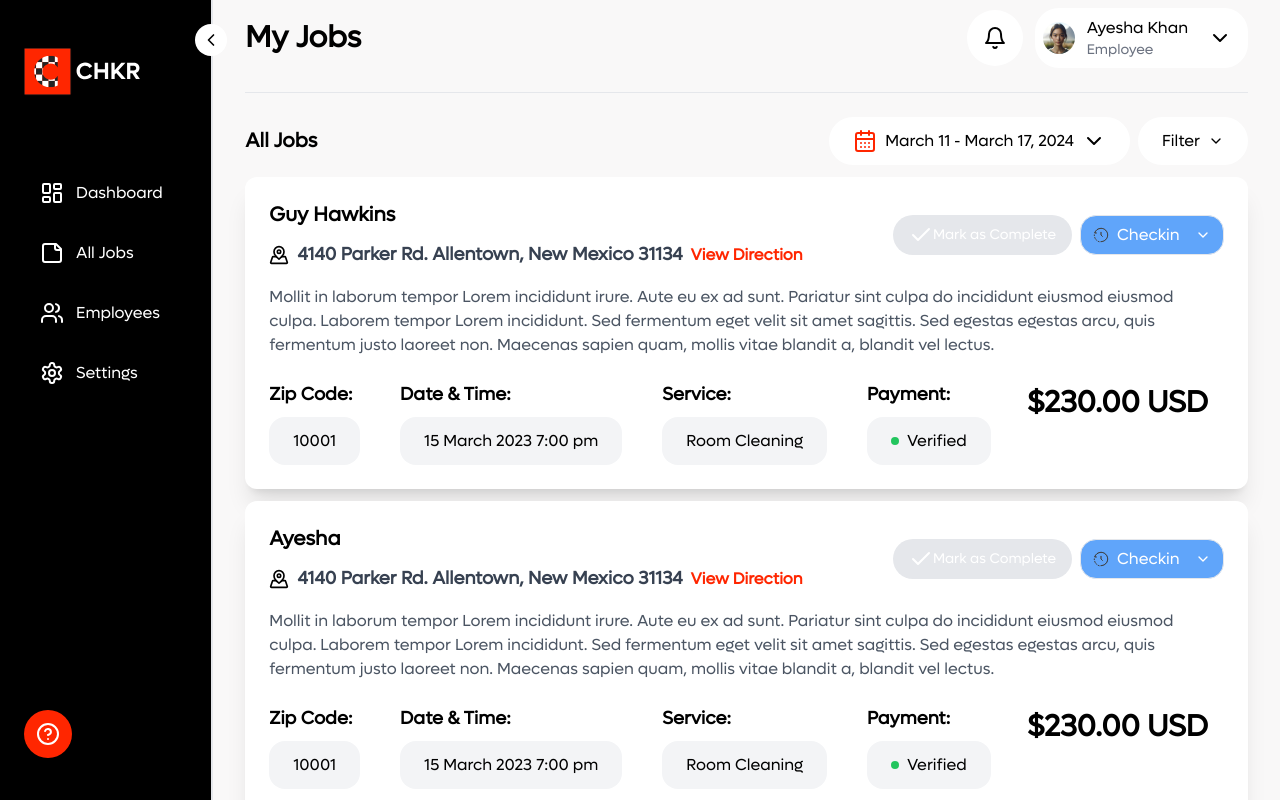
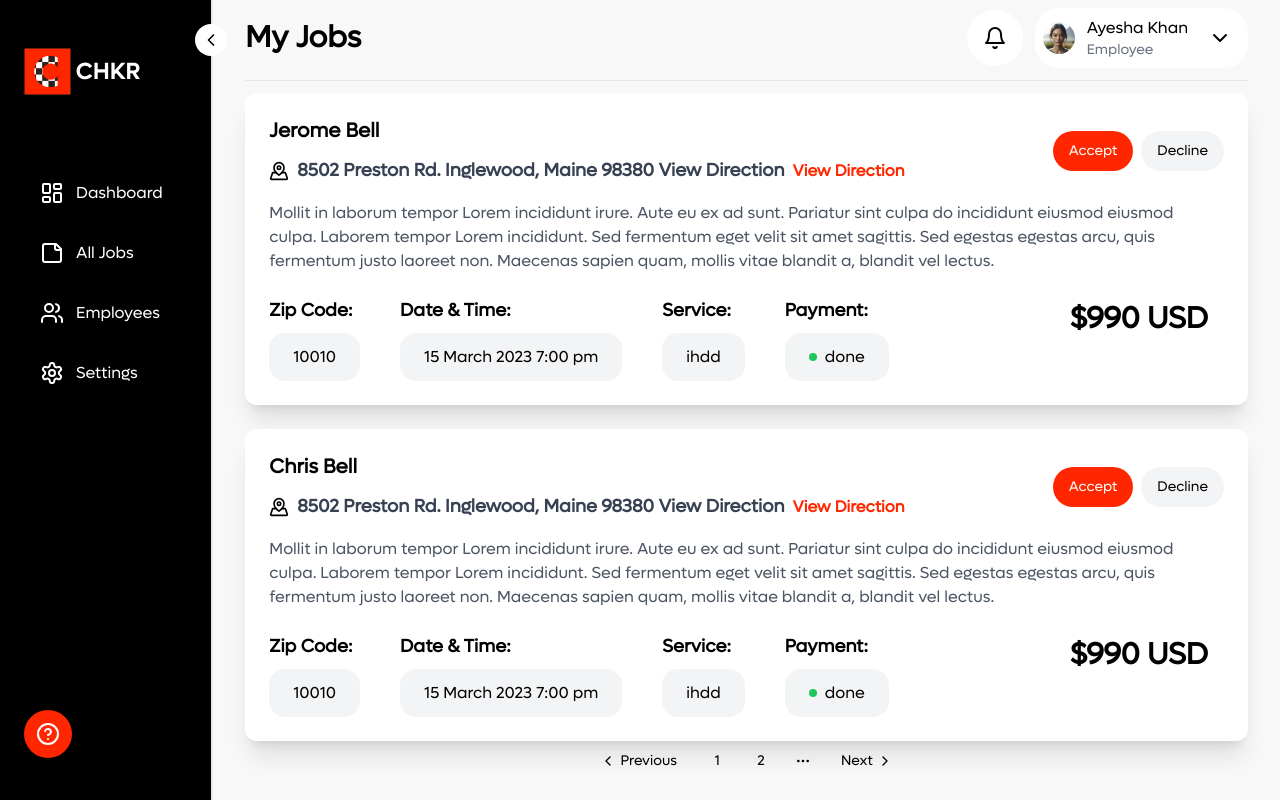
Before and after one commit to abrauf18/chkr, a Next.js app: page /company-employee/jobs in a window 1280 px wide. Built offline with nearby package versions, Linux system fonts and the light colour scheme.

Commit message:
feat: mapped job request cards and pagination

```diff
--- a/app/(dashboard)/company-employee/jobs/page.tsx
+++ b/app/(dashboard)/company-employee/jobs/page.tsx
@@ -1,6 +1,8 @@
+import CompletedJobs from '@/components/modules/company-employee/jobs/completed-jobs'
+import JobRequests from '@/components/modules/company-employee/jobs/job-requests'
 import MyJobs from '@/components/modules/company-employee/jobs/my-jobs'
 import React from 'react'
 
 export default function page() {
-  return <MyJobs />
+  return <JobRequests />
 }
--- a/components/modules/company-employee/jobs/job-requests.tsx
+++ b/components/modules/company-employee/jobs/job-requests.tsx
@@ -1,11 +1,111 @@
-import DashboardHeader from '@/components/shared/dashboard-header'
-import React from 'react'
+"use client"
+import React, { useState } from 'react';
+import DashboardHeader from '@/components/shared/dashboard-header';
+import JobRequestCard from '../dashboard/job-request-card';
+import {
+  Pagination,
+  PaginationContent,
+  PaginationEllipsis,
+  PaginationItem,
+  PaginationLink,
+  PaginationNext,
+  PaginationPrevious,
+} from '@/components/ui/pagination';
+
+const DUMMY_DATA = [
+  {
+    name: 'Jerome Bell',
+    address: '8502 Preston Rd. Inglewood, Maine 98380  View Direction',
+    service: 'ihdd',
+    paymentStatus: 'done',
+    dateTime: '15 March 2023 7:00 pm',
+    zipCode: '10010',
+    amount: '990',
+  },
+  {
+    name: 'Chris Bell',
+    address: '8502 Preston Rd. Inglewood, Maine 98380  View Direction',
+    service: 'ihdd',
+    paymentStatus: 'done',
+    dateTime: '15 March 2023 7:00 pm',
+    zipCode: '10010',
+    amount: '990',
+  },
+  {
+    name: 'Joe Bell',
+    address: '8502 Preston Rd. Inglewood, Maine 98380  View Direction',
+    service: 'ihdd',
+    paymentStatus: 'done',
+    dateTime: '15 March 2023 7:00 pm',
+    zipCode: '10010',
+    amount: '990',
+  },
+  {
+    name: ' Bell',
+    address: '8502 Preston Rd. Inglewood, Maine 98380  View Direction',
+    service: 'ihdd',
+    paymentStatus: 'done',
+    dateTime: '15 March 2023 7:00 pm',
+    zipCode: '10010',
+    amount: '990',
+  },
+  // Add more dummy data objects here following the same structure
+];
 
 export default function JobRequests() {
+  const [currentPage, setCurrentPage] = useState(1);
+  const jobsPerPage = 2; // Number of cards displayed per page
+
+  const totalPages = Math.ceil(DUMMY_DATA.length / jobsPerPage); // Calculate total pages
+
+  const handlePageChange = (newPage: number) => {
+    if (newPage > 0 && newPage <= totalPages) {
+      setCurrentPage(newPage);
+    }
+  };
+
+  const displayedJobs = DUMMY_DATA.slice(
+    (currentPage - 1) * jobsPerPage,
+    currentPage * jobsPerPage
+  );
+
   return (
     <div>
-      <DashboardHeader
-        title='My Jobs' />
+      <DashboardHeader title='My Jobs' />
+      <div className='flex flex-col gap-6'>
+        {displayedJobs.map((job) => (
+          <JobRequestCard key={job.name} {...job} />
+        ))}
+      </div>
+      <Pagination>
+        <PaginationContent>
+          <PaginationItem>
+            <PaginationPrevious
+              href="#"
+              onClick={() => handlePageChange(currentPage - 1)}
+            />
+          </PaginationItem>
+          {Array.from({ length: totalPages }, (_, index) => (
+            <PaginationItem key={index + 1}>
+              <PaginationLink
+                href="#"
+                onClick={() => handlePageChange(index + 1)}
+              >
+                {index + 1}
+              </PaginationLink>
+            </PaginationItem>
+          ))}
+          <PaginationEllipsis
+            hidden={totalPages <= 5} // Hide ellipsis if total pages <= 5
+          />
+          <PaginationItem>
+            <PaginationNext
+              href="#"
+              onClick={() => handlePageChange(currentPage + 1)}
+            />
+          </PaginationItem>
+        </PaginationContent>
+      </Pagination>
     </div>
-  )
+  );
 }
```
